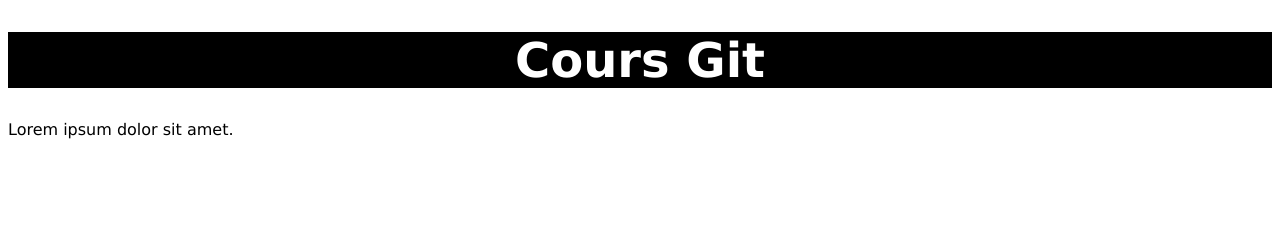
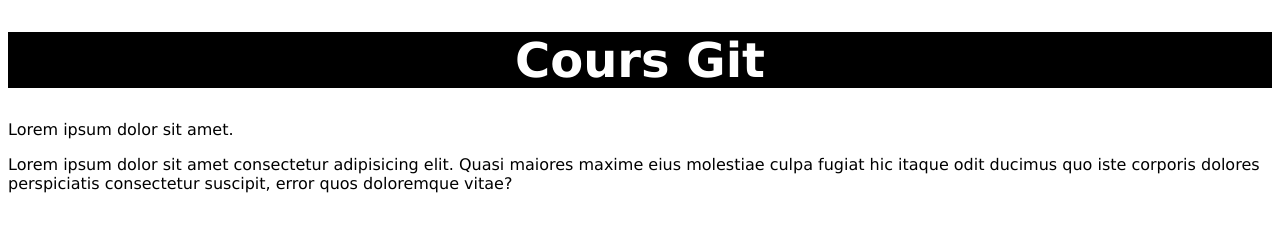
Before and after one commit to PiitooCorleone/clone_mon_site_web, a plain HTML site: page index.html in a window 1280 px wide. Drawn offline with Linux system fonts and the light colour scheme.

Commit message:
Ajout paragraphe Récompense

```diff
--- a/index.html
+++ b/index.html
@@ -13,7 +13,10 @@
     <!-- Titre -->
     <h1 id="top-banner">Cours Git</h1>
 
+    <!-- Recompense -->
     <p>Lorem ipsum dolor sit amet.</p>
+    <p>Lorem ipsum dolor sit amet consectetur adipisicing elit. Quasi maiores maxime eius molestiae culpa fugiat hic itaque odit ducimus quo iste corporis dolores perspiciatis consectetur suscipit, error quos doloremque vitae?
+    </p>
 
 </body>
 </html>
```
